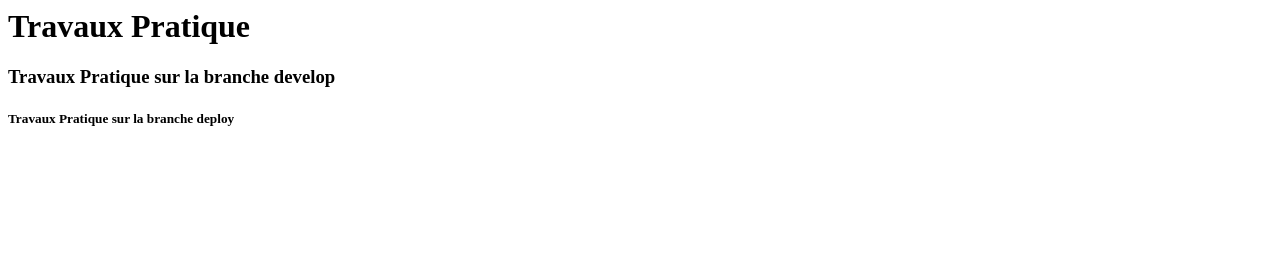
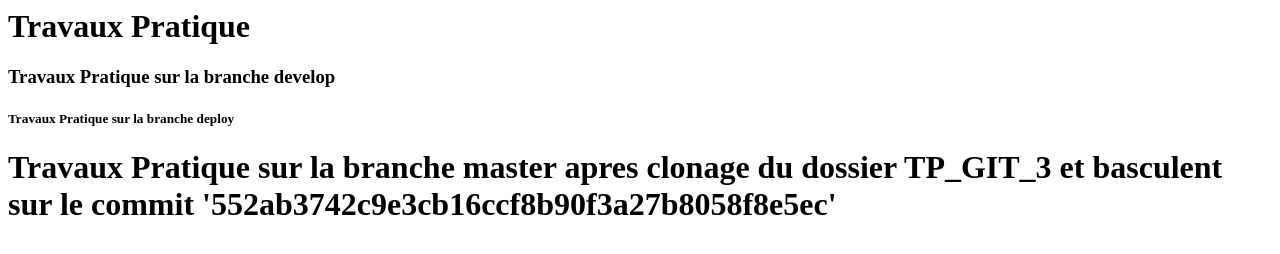
Before and after one commit to Fidelia-ai/TP_GIT_3, a plain HTML site: page index.html in a window 1280 px wide. Drawn offline with Linux system fonts and the light colour scheme.

Commit message:
Modification apres clonage et basculement sur le commit '552ab3742c9e3cb16ccf8b90f3a27b8058f8e5ec'

```diff
--- a/index.html
+++ b/index.html
@@ -1,3 +1,4 @@
 <h1> Travaux Pratique </h1>
 <h3> Travaux Pratique sur la branche develop </h3>
 <h5> Travaux Pratique sur la branche deploy </h5>
+<h1> Travaux Pratique sur la branche master apres clonage du dossier TP_GIT_3 et basculent sur le commit '552ab3742c9e3cb16ccf8b90f3a27b8058f8e5ec' </h1>
```
